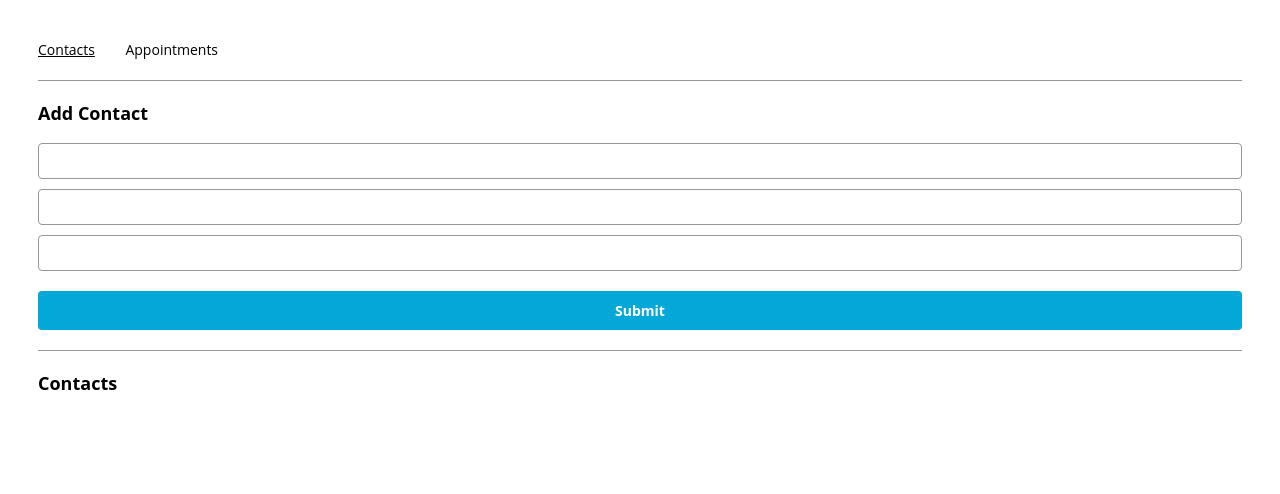
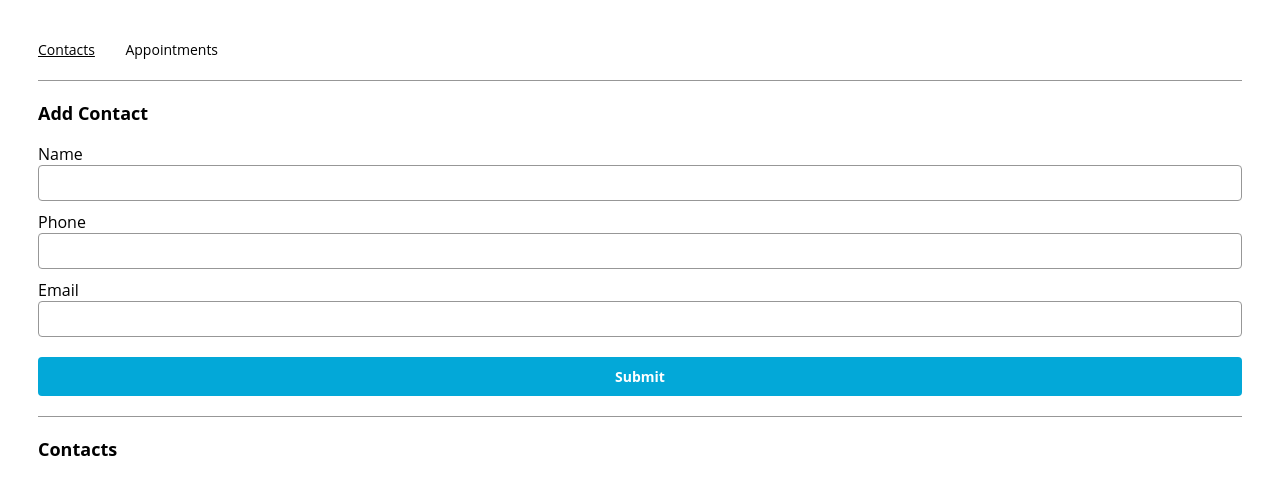
Before and after one commit to danielasannino/appointment-planner, a React (Create React App) app: page /contacts in a window 1280 px wide. Shown: the top 494 px of the page. Built offline with nearby package versions, Linux system fonts and the light colour scheme.

Commit message:
labels for ContactForm

```diff
--- a/src/components/contactForm/ContactForm.js
+++ b/src/components/contactForm/ContactForm.js
@@ -11,12 +11,14 @@ export const ContactForm = ({
 }) => {
   return (
     <form onSubmit={handleSubmit}>
+      <label htmlFor='nameInput'>Name</label>
       <input
         type="text"
         value={name}
         onChange={({ target }) => { setName(target.value) }}
         required
       />
+      <label htmlFor='phoneInput'>Phone</label>
       <input
         type="tel"
         value={phone}
@@ -24,6 +26,7 @@ export const ContactForm = ({
         onChange={({ target }) => { setPhone(target.value) }}
         required
       />
+      <label htmlFor='emailInput'>Email</label>
       <input
         type="email"
         value={email}
```
